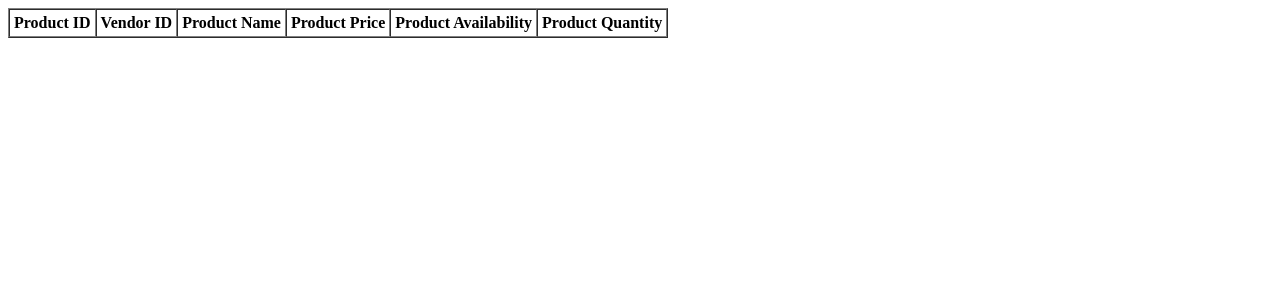
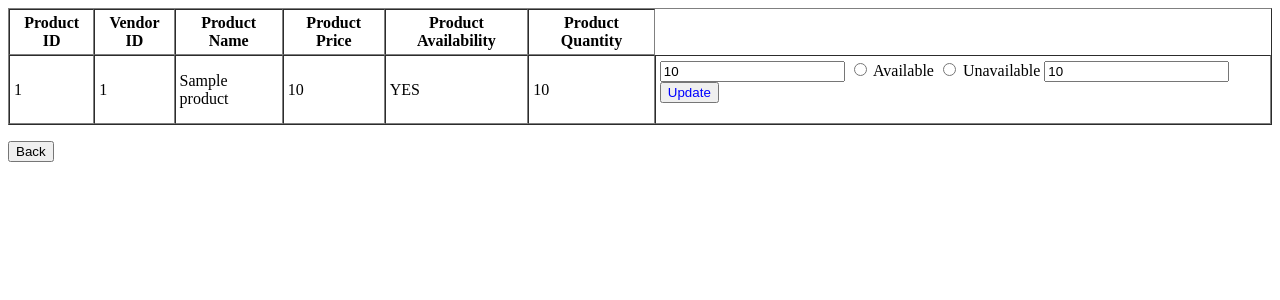
Before and after one commit to Mikee1705/DeliverySystem, a PHP site: page /function.php in a window 1280 px wide. Shown: the top 300 px of the page. Run offline with PHP 8.4, Linux system fonts and the light colour scheme; tables that the repository leaves empty hold one stand-in row (values such as "Sample post"); data that the repository does not hold is empty.

Commit message:
finished product table backend

```diff
--- a/Product/function.php
+++ b/Product/function.php
@@ -9,10 +9,111 @@
     $prd_avail = isset($_POST['prd_avail']) ? (int)$_POST['prd_avail'] : 0;
     $quantity = $_POST['quantity']??'';
 
-    var_dump($_POST['ven_id'], $ven_id);
-    if(!$ven_id) {
-        die("Vendor is Required");
+
+    $errors = [];
+
+    if($prod_name == ''){
+        $errors [] = "Please Input product Name";
+    }elseif(strlen($prod_name)< 3){
+        $errors [] = "Product name must have atleast 3 characters";
+    }elseif(!preg_match('/^[a-zA-Z0\s,]+$/', $prod_name)){
+        $errors [] = "Product name must contain strings only";
     }
+    if(empty($errors)){
+        $currentID = ['prdcode'] ?? null;
+        if($currentID){
+            $stmt = $conn->prepare("SELECT PRD_ID FROM PRODUCT WHERE
+            PRD_NAME = ? AND VEN_ID != ?");
+            $stmt->bind_param("si",$prod_name,$currentID);
+        }else{
+            $stmt = $conn -> prepare("SELECT PRD_ID FROM PRODUCT
+            WHERE PRD_NAME = ?");
+            $stmt->bind_param("s", $prod_name);
+        }
+        $stmt->execute();
+        $stmt->store_result();
+        if($stmt->num_rows > 0){
+            $errors[] = "Product Name Already Exists";
+        }
+        $stmt->close();
+    }
+    if($price == ''){
+        $errors [] = "Please Input product price";
+    }elseif(!is_numeric($price)){
+        $errors [] = "Product price must be numeric";
+    }
+    if($_SERVER['REQUEST_METHOD'] === 'POST' && isset($_POST['add_product'])){
+        $errors = [];
+        if(!isset($_POST['prd_avail'])){
+            $errors[] = "Please select product status";
+        }else{
+            $prd_avail = $_POST['prd_avail'];
+            if(!in_array($prd_avail, ['0','1'])){
+                $errors[] = "Invalid Product Input";
+            }
+        }
+        if(isset($_POST['prd_avail']) && $_POST['prd_avail']){
+            if(empty($_POST['quantity']) || !is_numeric($_POST['quantity'])
+                || $_POST['quantity'] <= 0){
+                    $errors[] = "Please Ensure the availability and the quantity match";
+
+            }
+        }
+    }
+}
+    if(!empty($errors)){
+        foreach($errors as $error){
+            echo $error ."<br>";
+        }
+        return;
+    }else {
+        if(isset($_POST['Update'])){
+            $code = $_POST['prdcode'] ?? null;
+            if($code != null){
+                $prd_avail = $_POST['prd_avail'] ?? '0'; // Default to '0' if not set
+                $quantity = $_POST['quantity'] ?? 0;
+                $price = $_POST['price']?? 0;
+
+                // Validate price
+                if($price <= 0) {
+                    $errors[] = "Price must be greater than 0";
+                    }
+
+                // Validate quantity based on availability
+                if($prd_avail == 1) { // If product is available
+                    if($quantity <= 0) {
+                        $errors[] = "Quantity must be greater than 0 when product is available";
+                        }
+                    } else { // If product is not available
+                        $quantity = 0; // Force quantity to 0 if not available
+                        }
+
+                    if(!empty($errors)) {
+                            foreach($errors as $error) {
+                                echo $error . "<br>";
+                            }
+                             return;
+                    }
+
+
+                $stmt = $conn ->prepare("UPDATE PRODUCT
+                    SET PRD_PRICE = ?,
+                    PRD_AVAILABILITY = ?,
+                    PRD_QUANTITY = ?
+                    WHERE PRD_ID = ?");
+                $stmt ->bind_param("iiii",
+                $price, $prd_avail, $quantity, $code);
+                if($stmt -> execute()){
+                    echo "Data Updated Sucessfully";
+                }else{
+                    echo "Error Updating Data";
+                }
+                $stmt->close();
+            }
+
+
+        }elseif(isset($_POST['add_product'])){
+
             $stmt = $conn->prepare("
             INSERT INTO PRODUCT(VEN_ID,PRD_NAME, PRD_PRICE, PRD_AVAILABILITY, PRD_QUANTITY)
             VALUES(?,?,?,?,?)");
@@ -24,6 +125,10 @@
             $stmt->close();
 
     echo "Data Added Sucessfully";
+        }
+    }
+
+
  $execute = mysqli_query($conn,"SELECT
     PRD_ID,
     VEN_ID,
@@ -36,7 +141,6 @@
     PRD_QUANTITY
 FROM PRODUCT;
     ");
-}
 
 
 ?>
@@ -62,6 +166,31 @@
              <td><?php echo htmlspecialchars($row['PRD_PRICE']); ?></td>
              <td><?php echo htmlspecialchars($row['PRD_AVAILABILITY']); ?></td>
              <td><?php echo htmlspecialchars($row['PRD_QUANTITY']); ?></td>
+             <td>
+                <form = method = "POST" action = "function.php">
+                <input type = "hidden" name = "prdcode" value = "<?php echo $row['PRD_ID']?>">
+
+                <input type = "number" name = "price" value ="<?php echo htmlspecialchars($row['PRD_PRICE'])?>" required>
+
+                <input type="radio" id="yes_<?php echo $row['PRD_ID']?>"
+                name="prd_avail" value="1"
+                <?= ($row['PRD_AVAILABILITY'] == 1) ? 'checked' : '' ?>>
+                <label for="yes_<?php echo $row['PRD_ID']?>">Available</label>
+
+                <input type="radio" id="no_<?php echo $row['PRD_ID']?>"
+                name="prd_avail" value="0"
+                <?= ($row['PRD_AVAILABILITY'] == 0) ? 'checked' : '' ?>>
+                <label for="no_<?php echo $row['PRD_ID']?>">Unavailable</label>
+
+
+                <input type = "number" name = "quantity" min = "0"
+                 value ="<?php echo htmlspecialchars($row['PRD_QUANTITY'])?>" required>
+
+                <button type="submit" name="Update" style="color:blue;">Update</button>
+                </form>
+             </td>
           <?php } ?>
+        </table>
+        <p><a href = "service.php"><button>Back</button></a></p>
     </body>
 </html>
--- a/Product/service.php
+++ b/Product/service.php
@@ -33,6 +33,7 @@
 
                     <button type = "submit" name = "add_product">Add Product</button>
             </form>
+            <p><a href = "function.php"><button>View Tables</button></a></p>
         </body>
 
 </html>
```
Lines whose indentation alone changed are shown as unchanged.
